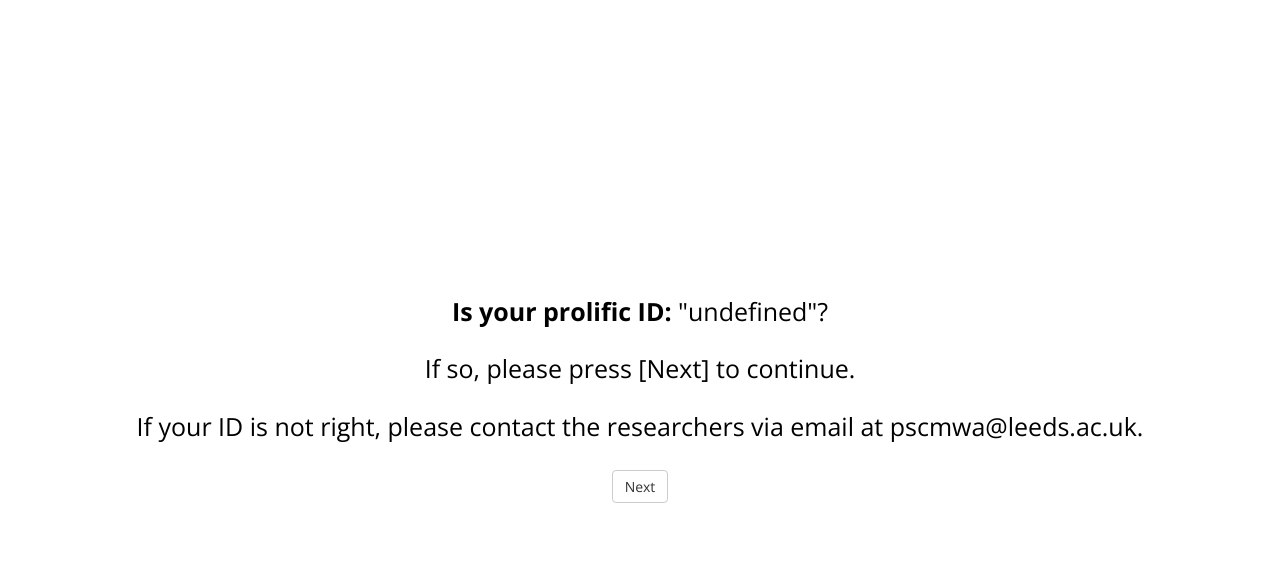
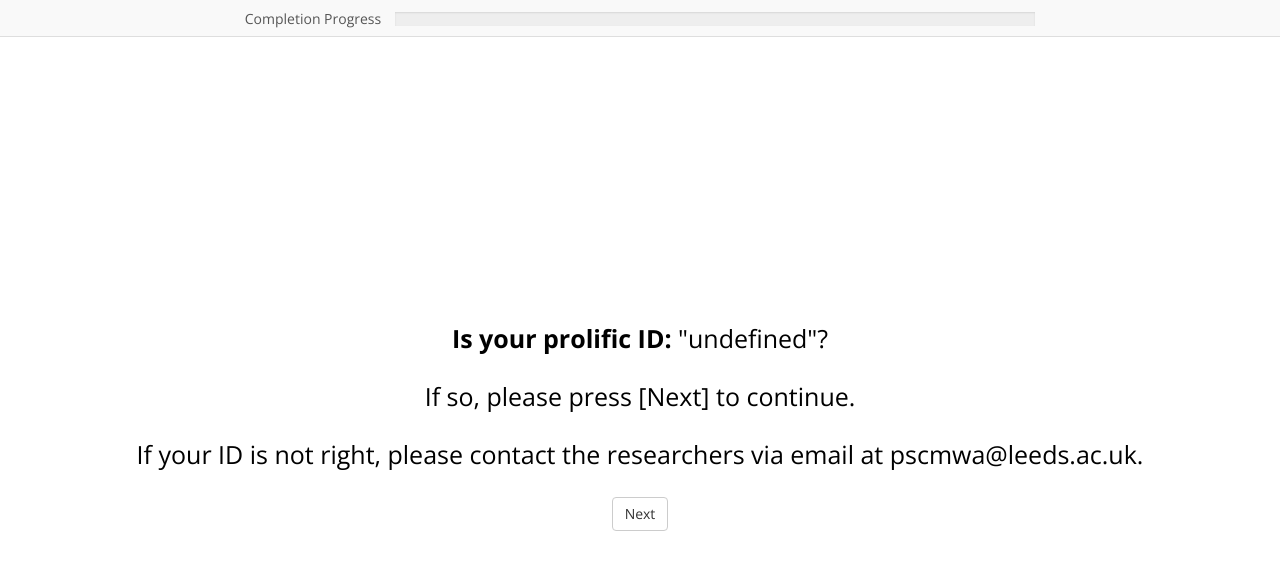
Before and after one commit to mwarb/colourwheel, a plain HTML site: page index.html in a window 1280 px wide. Drawn offline with nearby package versions, Linux system fonts and the light colour scheme.

Commit message:
show progress bar

```diff
--- a/experiment.js
+++ b/experiment.js
@@ -484,8 +484,6 @@ function finaliseExperiment() {
     }
 }
 
-// 77E7D184
-
 
 // set up
 // if (!debug) initialisePavlovia();
--- a/index.html
+++ b/index.html
@@ -42,7 +42,7 @@
                     test_path: 'survey'
                 }]).json());
             },
-            show_progress_bar: false,
+            show_progress_bar: true,
             override_safe_mode: true
         });
 
```
